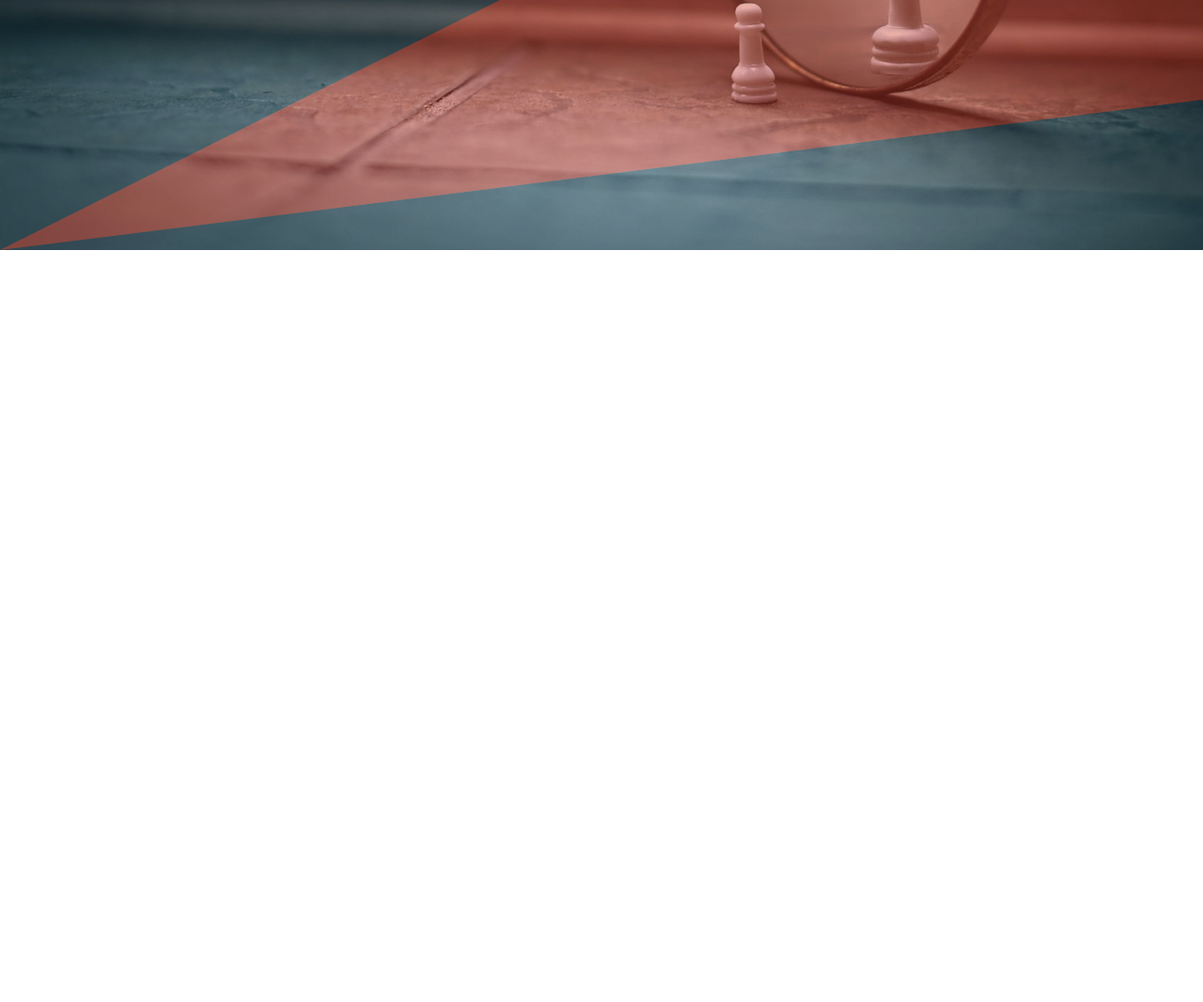
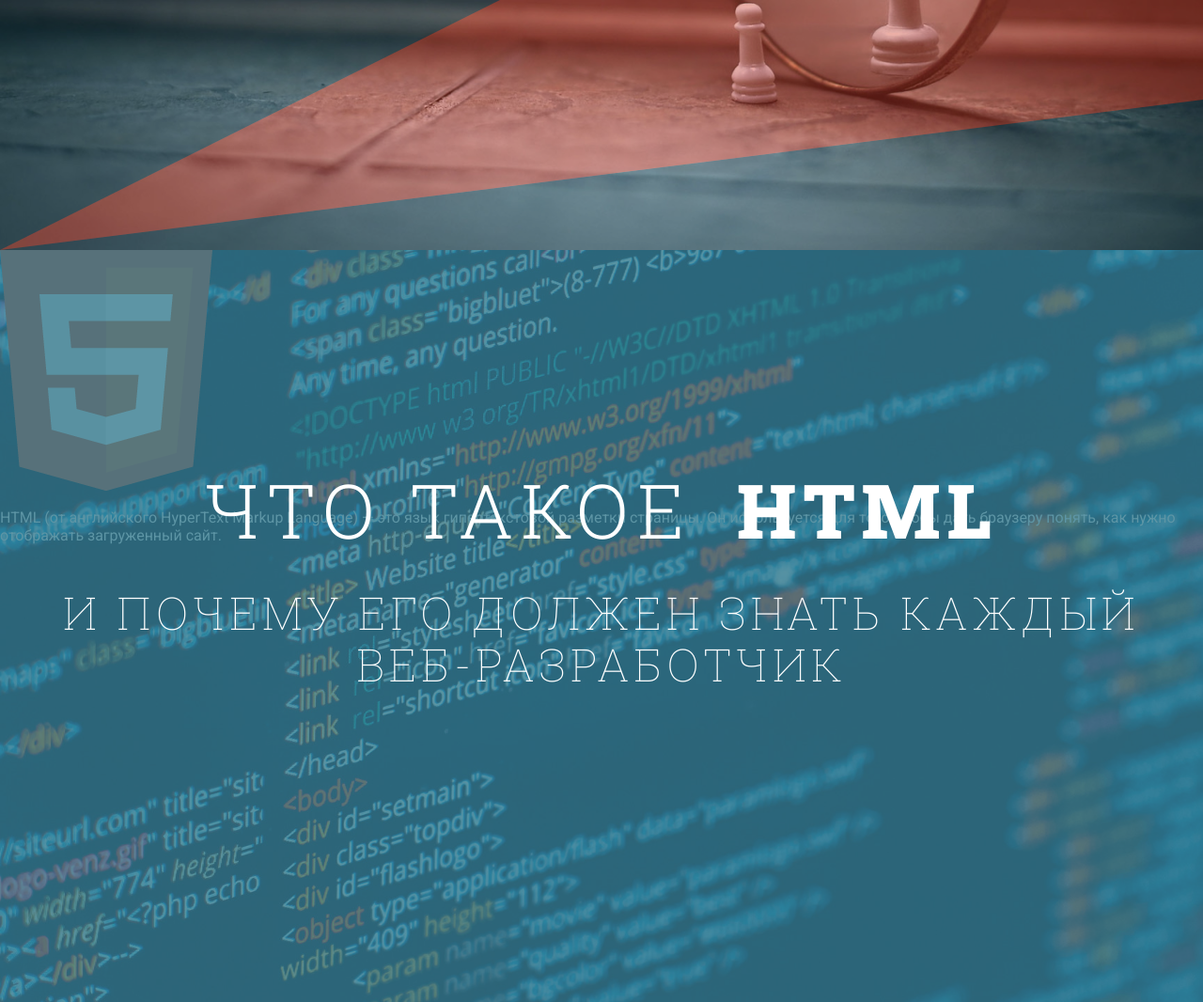
Before and after one commit to timoshevichaleks/simple-landing, a website: page index.html in a window 1280 px wide. Shown: the part 534-1600 px from the top of the page at 94% size. Before the commit the page ends 800 px from the top, so only its background shows below. Drawn offline with nearby package versions, Linux system fonts and the light colour scheme.

Commit message:
начал блок html

```diff
--- a/assets/scss/sections/_html.scss
+++ b/assets/scss/sections/_html.scss
@@ -0,0 +1,54 @@
+.html {
+  &-background {
+    position: relative;
+    min-height: 100vh;
+    background-image: url(../../assets/img/html5.jpg);
+    background-position: center center;
+    background-size: cover;
+    &__overlay {
+      @include abs-position;
+      min-height: 100vh;
+      background-color: rgba($color-secondary-2-2, 0.8);
+      z-index: 1;
+    }
+  }
+  &-content {
+    position: absolute;
+    z-index: 2;
+    top: 230px;
+    display: flex;
+    flex-direction: column;
+    width: 100%;
+    align-items: center;
+    &__title {
+      margin: 0;
+      font-size: 5rem;
+      font-family: $font-header;
+      text-transform: uppercase;
+      letter-spacing: 0.1em;
+      span {
+        font-weight: 300;
+      }
+      strong {
+        padding-left: 20px;
+        font-weight: 900;
+      }
+    }
+    &__description {
+      margin-top: 36px;
+      font-size: 3rem;
+      text-transform: uppercase;
+      font-weight: 100;
+      font-family: $font-header;
+      letter-spacing: 0.1em;
+      display: flex;
+      flex-direction: column;
+      width: 100%;
+      align-items: center;
+      span {
+        display: block;
+        // margin-top: 5px;
+      }
+    }
+  }
+}
--- a/index.html
+++ b/index.html
@@ -42,6 +42,32 @@
 
   </header>
 
+  <section class="html">
+    <div class="html-background">
+      <div class="html-content">
+        <h2 class="html-content__title">
+          <span>Что такое <strong>HTML</strong>
+          </span>
+        </h2>
+        <div class="html-content__description">
+          <span>И почему его должен знать каждый</span>
+          <span>веб-разработчик</span>
+        </div>
+      </div>
+
+      <div class="html-block">
+        <div class="html-block__image">
+          <img src="assets/img/html5-logo.png" alt="">
+        </div>
+        <div class="html-block__text">
+          <p>HTML (от английского HyperText Markup Language) — это язык гипертекстовой разметки страницы. Он используется для того, чтобы дать браузеру понять, как нужно отображать загруженный сайт.</p>
+        </div>
+      </div>
+
+      <div class="html-background__overlay"></div>
+    </div>
+  </section>
+
   <script src="assets/js/jquery.min.js"></script>
   <script src="assets/js/jquery.nav.js"></script>
   <script src="assets/js/main.js"></script>
```
Also changed, not shown: assets/css/style.css, assets/css/style.min.css.
